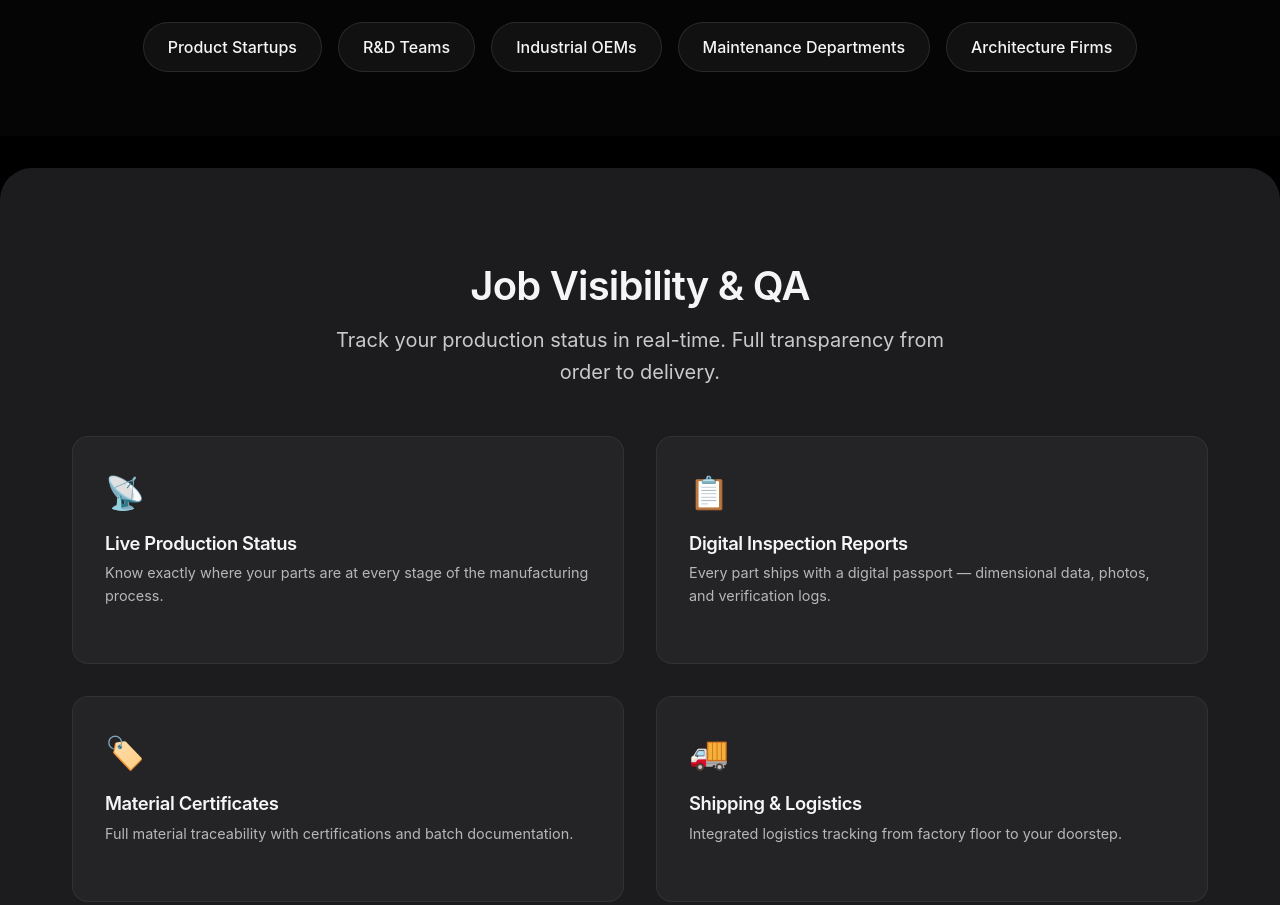
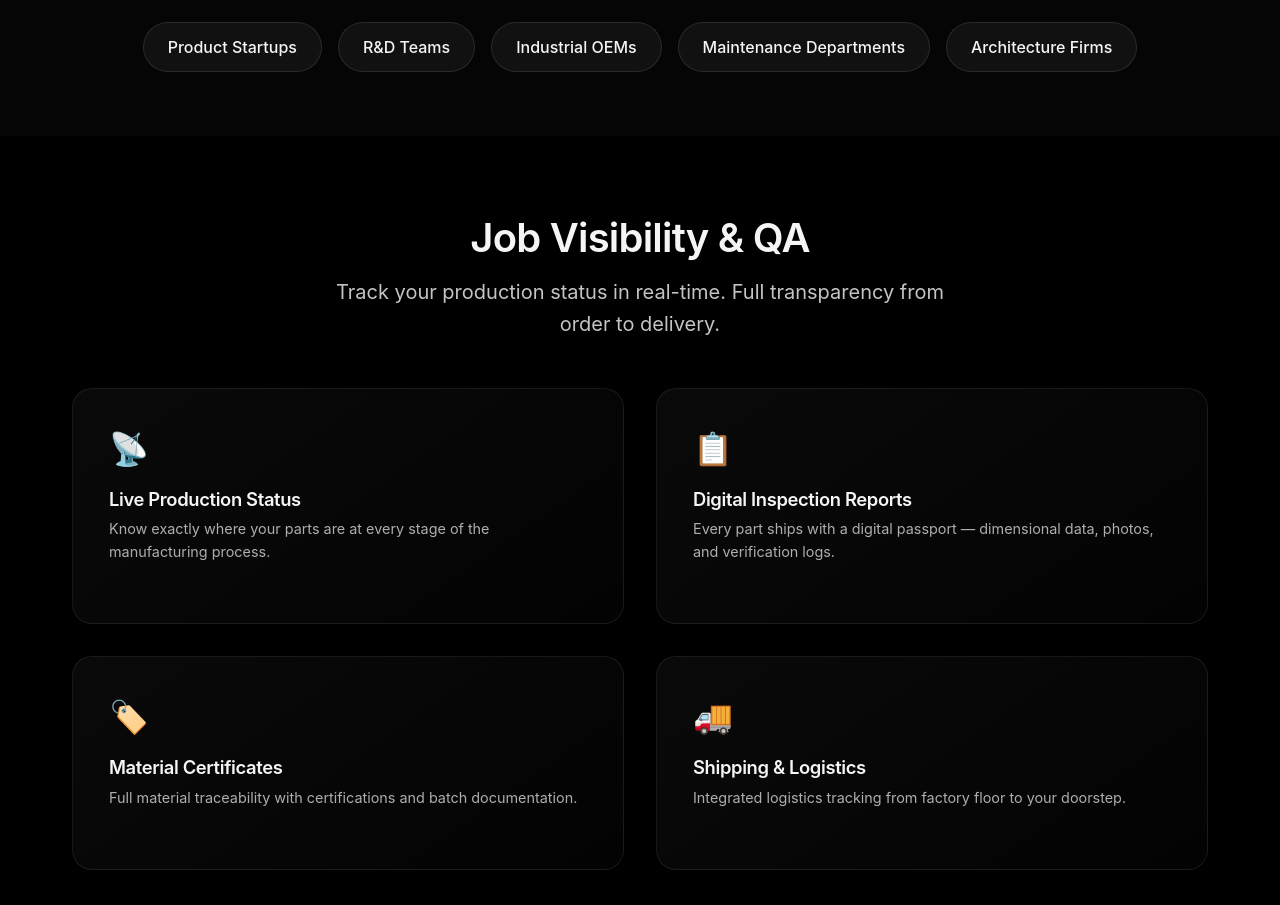
Before and after one commit to cibhiadhinath/unbound3d-landing-page, a website built with Vite: page index.html in a window 1280 px wide. Shown: the part 1860-2765 px from the top of the page. Built offline with nearby package versions, Linux system fonts and the light colour scheme.

Commit message:
fix: Unify all card/section backgrounds - remove grey tech-section, match glassmorphism

```diff
--- a/src/style.css
+++ b/src/style.css
@@ -242,10 +242,10 @@ section {
 
 /* Tech Platform & Data QA */
 .tech-section {
-  background: var(--surface-color);
-  padding: 6rem 0;
-  border-radius: 32px;
-  margin: 2rem 0;
+  background: transparent;
+  padding: 5rem 0;
+  border-radius: 0;
+  margin: 0;
 }
 
 .tech-grid {
@@ -1141,16 +1141,19 @@ footer {
 }
 
 .vis-card {
-  background: rgba(255, 255, 255, 0.04);
-  border: 1px solid rgba(255, 255, 255, 0.06);
-  border-radius: 16px;
-  padding: 2rem;
-  transition: transform 0.3s ease, border-color 0.3s ease;
+  background: linear-gradient(145deg, rgba(255, 255, 255, 0.04) 0%, rgba(255, 255, 255, 0.01) 100%);
+  border: 1px solid rgba(255, 255, 255, 0.08);
+  border-radius: 20px;
+  padding: 2.25rem;
+  transition: transform 0.3s ease, border-color 0.3s ease, box-shadow 0.3s ease;
+  backdrop-filter: blur(8px);
+  -webkit-backdrop-filter: blur(8px);
 }
 
 .vis-card:hover {
   transform: translateY(-4px);
-  border-color: rgba(255, 255, 255, 0.15);
+  border-color: rgba(255, 255, 255, 0.18);
+  box-shadow: 0 8px 32px rgba(0, 0, 0, 0.3);
 }
 
 .vis-icon {
```
Also changed, not shown: 1 other file.
